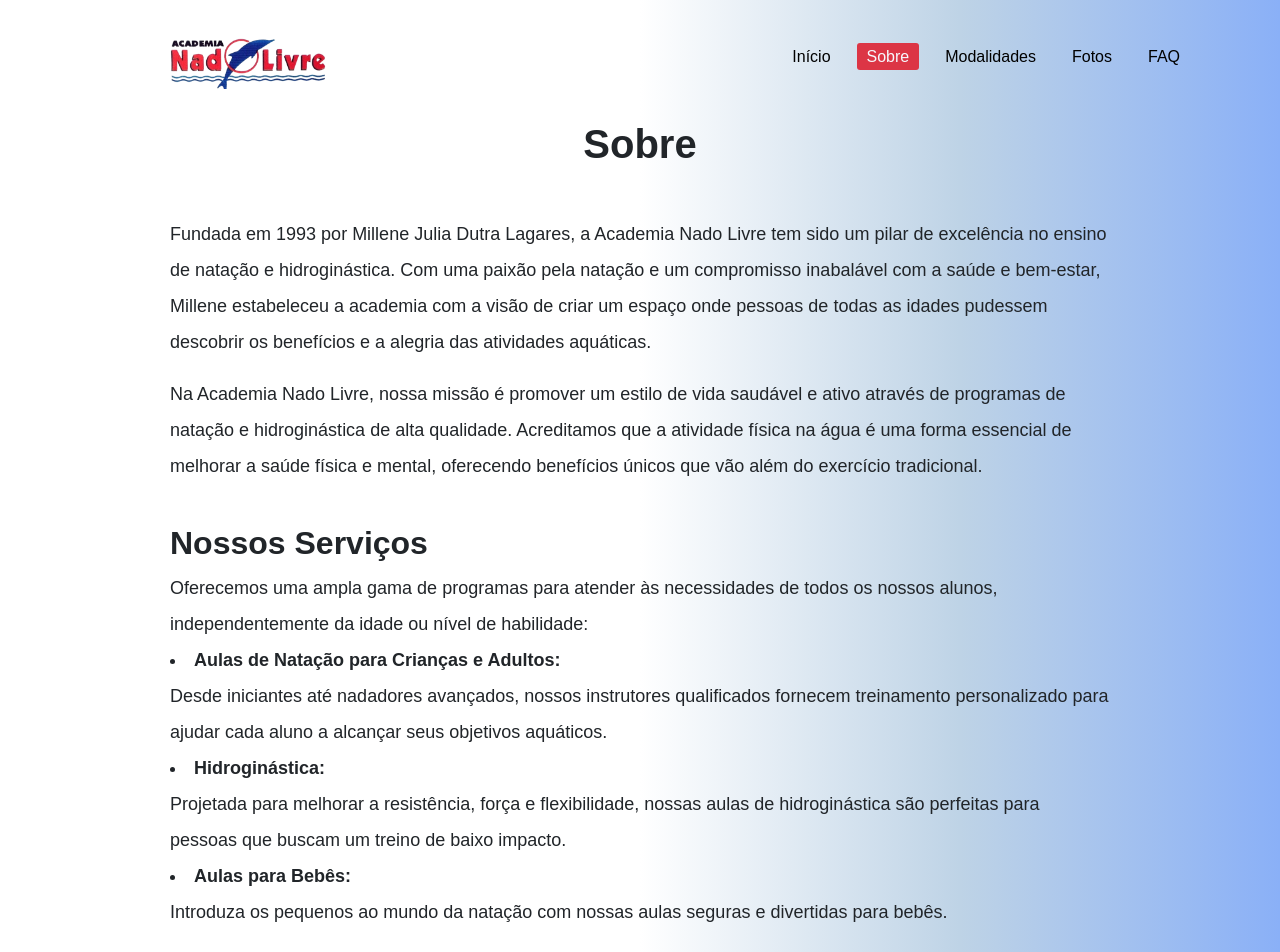
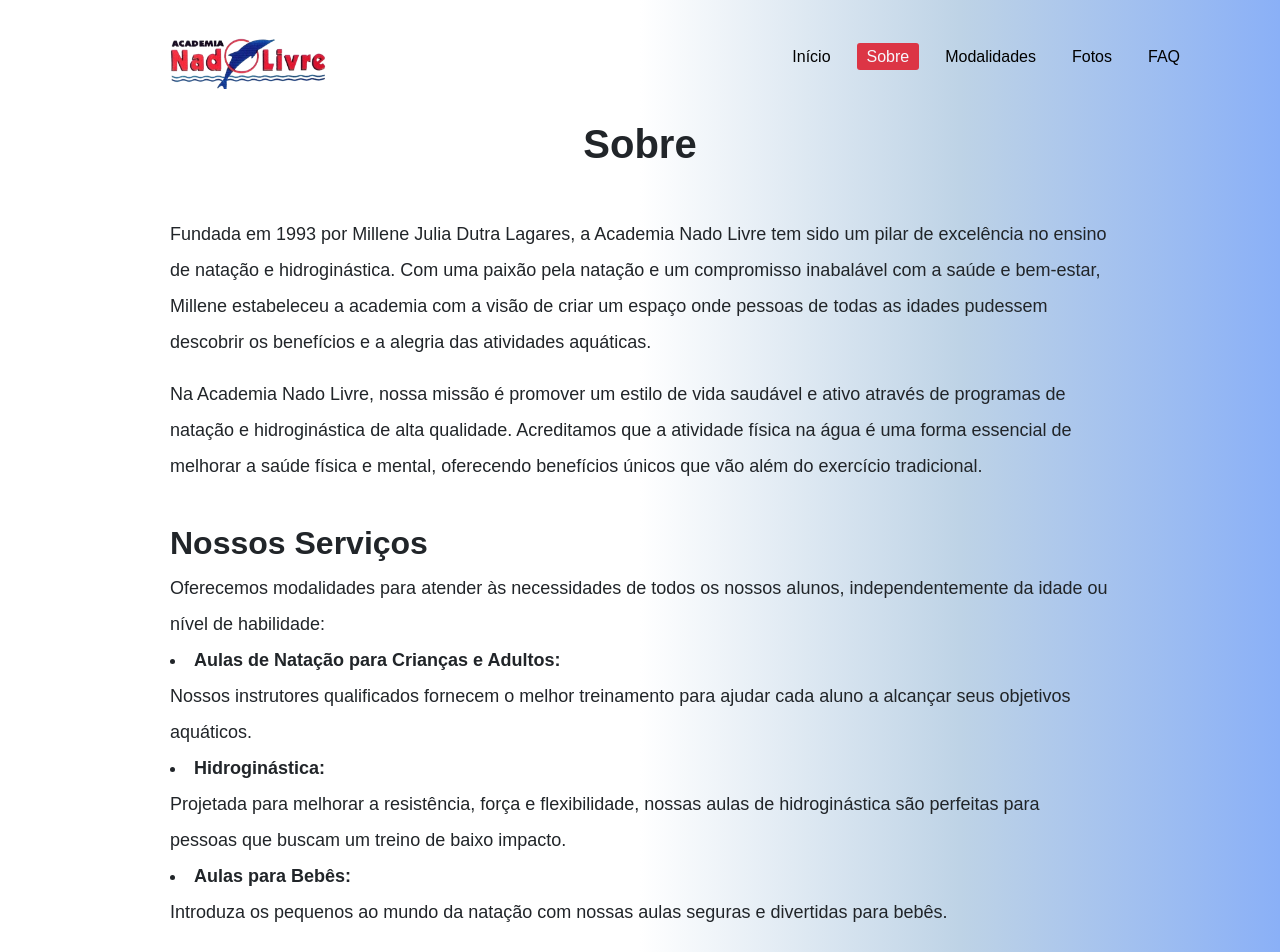
Before and after one commit to gdutralagares/academianadolivre, a React (Vite) app: page /sobre in a window 1280 px wide. Shown: the top 952 px of the page. Built offline with nearby package versions, Linux system fonts and the light colour scheme.

Commit message:
Update SobrePage.jsx

```diff
--- a/src/pages/SobrePage.jsx
+++ b/src/pages/SobrePage.jsx
@@ -31,12 +31,12 @@ const SobrePage = () => {
               </p><br />
               <h2 className="fw-bold">Nossos Serviços</h2>
               <p>
-                Oferecemos uma ampla gama de programas para atender às
+                Oferecemos modalidades para atender às
                 necessidades de todos os nossos alunos, independentemente da
                 idade ou nível de habilidade:
                 <li className="fw-bold">Aulas de Natação para Crianças e
-                Adultos:</li> Desde iniciantes até nadadores avançados, nossos
-                instrutores qualificados fornecem treinamento personalizado para
+                Adultos:</li> Nossos
+                instrutores qualificados fornecem o melhor treinamento para
                 ajudar cada aluno a alcançar seus objetivos aquáticos.
                 <li className="fw-bold">Hidroginástica:</li>
                  Projetada para melhorar a resistência, força e
```
